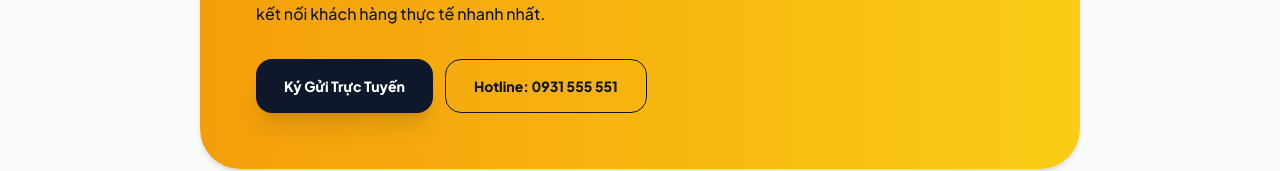
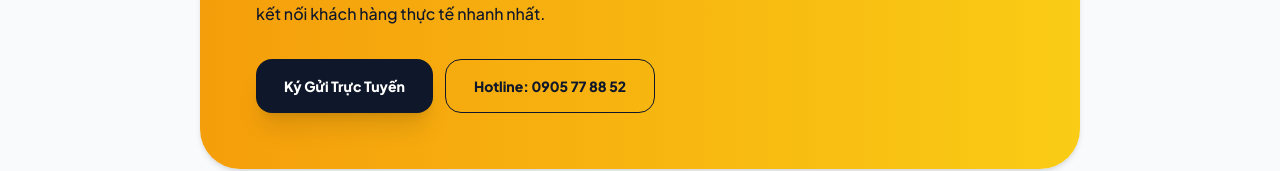
Before and after one commit to tranhuyland/tranhuylanddanang, a Next.js app: page / in a window 1280 px wide. Shown: the part 2277-2448 px from the top of the page. Built offline with nearby package versions, Linux system fonts and the light colour scheme; no server answers.

Commit message:
Update ContactCTA.tsx

```diff
--- a/src/components/ContactCTA.tsx
+++ b/src/components/ContactCTA.tsx
@@ -14,7 +14,7 @@ export default function ContactCTA() {
             <p className="text-base leading-relaxed mb-8 font-medium">Gửi thông tin sơ bộ qua hệ thống để được anh Huy hỗ trợ kiểm tra pháp lý, trích lục bản vẽ quy hoạch và kết nối khách hàng thực tế nhanh nhất.</p>
             <div className="flex flex-wrap gap-3">
               <button onClick={() => setIsOpenKyGui(true)} className="bg-slate-900 hover:bg-slate-800 text-white px-7 py-4 rounded-2xl font-extrabold text-sm shadow-xl transition-all">Ký Gửi Trực Tuyến</button>
-              <a href="tel:0905778852" className="border border-slate-900 hover:bg-slate-900/10 px-7 py-4 rounded-2xl font-extrabold text-sm transition-all">Hotline: 0931 555 551</a>
+              <a href="tel:0905778852" className="border border-slate-900 hover:bg-slate-900/10 px-7 py-4 rounded-2xl font-extrabold text-sm transition-all">Hotline: 0905 77 88 52</a>
             </div>
           </div>
         </div>
```
